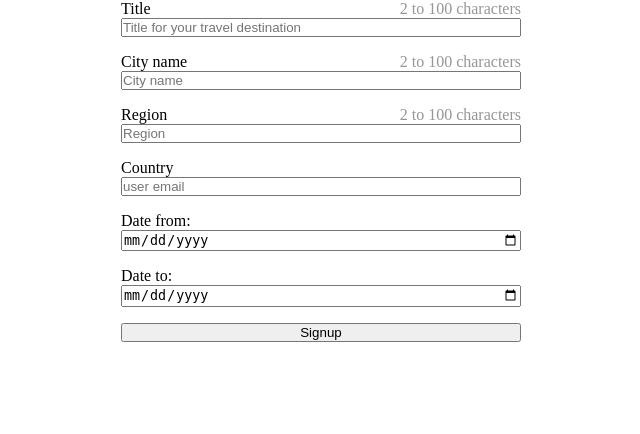
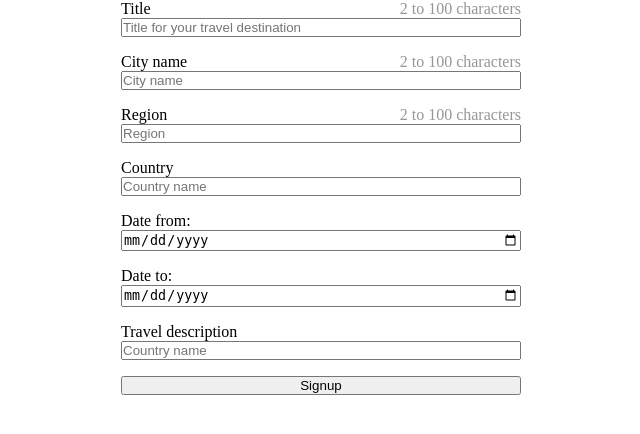
Before and after one commit to DanielCH5/2026_1_travel, a Flask app: page /create-travel in a window 1280 px wide. Shown: the part 48-482 px from the top of the page, without its empty margins (319-959 px from the left). Run offline with Flask 3, Linux system fonts and the light colour scheme.

Commit message:
Travel w/ restrictions completed

```diff
--- a/app.py
+++ b/app.py
@@ -116,7 +116,7 @@ def api_create_travel():
     try:
         #user = session.get("user", "")
         user = {
-            "user_pk" : "12341"
+            "user_pk" : "fc233718118a49459d1cf3403af17a31"
         }
         # Validations first
         city_name = x.validate_city_name()
@@ -128,6 +128,9 @@ def api_create_travel():
         travel_description = x.validate_travel_description()
 
         db, cursor = x.db()
+        travel_date_from = x.validate_travel_time_from() #TODO: Add real things and validations to this
+        travel_date_to = x.validate_travel_time_to()
+        ic(travel_date_from)
 
         country_q = "SELECT country_pk FROM countries WHERE country_name = %s"
         cursor.execute(country_q, (country_name,))
@@ -149,8 +152,6 @@ def api_create_travel():
         city_fk = city_row["city_pk"]
 
         travel_pk = uuid.uuid4().hex
-        travel_date_from = int(time.time()) #TODO: Add real things and validations to this
-        travel_date_to = int(time.time()) + 1
         user_updated = int(time.time())
         travel_q = """INSERT INTO travels VALUES(%s, %s, %s, %s, %s, %s, %s);"""
         cursor.execute(travel_q, (travel_pk, travel_title, city_fk, user["user_pk"], travel_date_from, travel_date_to, travel_description))
--- a/templates/page_create_travel.html
+++ b/templates/page_create_travel.html
@@ -1,6 +1,6 @@
 {% include "_header.html" %}
 <main>
-    <form mix-post="/api-create-user" autocomplete="off">
+    <form mix-post="/api-create-travel" autocomplete="off">
         <div>
             <label for="">
                 Title <span>{{ x.TRAVEL_TITLE_MIN }} to {{ x.TRAVEL_TITLE_MAX }} characters</span>
@@ -27,15 +27,15 @@
             <label for="">
                 Country
             </label>
-            <input name="user_email" type="email" placeholder="user email" value=""
-                mix-validate="{{x.REGEX_USER_EMAIL}}">
+            <input name="country_name" type="text" placeholder="Country name" value=""
+                mix-validate="{{x.REGEX_COUNTRY_NAME}}">
         </div>
 
         <div>
             <label for="">
                 Date from:
             </label>
-            <input type="date" id="start" name="travel_time_from"  />
+            <input type="date" name="travel_time_from" id="travel_time_to" />
         </div>
 
         <div>
@@ -43,6 +43,14 @@
                 Date to:
             </label>
             <input type="date" id="start" name="travel_time_to"  />
+        </div>
+
+        <div>
+            <label for="">
+                Travel description
+            </label>
+            <input name="travel_description" type="text" placeholder="Country name" value=""
+                mix-validate="{{x.REGEX_TRAVEL_DESCRIPTION}}">
         </div>
 
 
--- a/x.py
+++ b/x.py
@@ -3,7 +3,8 @@ import mysql.connector
 import re # Regular expressions also called Regex
 from functools import wraps
 from icecream import ic
-from datetime import datetime, timezone
+import time, calendar
+
 ##############################
 def db():
     try:
@@ -89,18 +90,22 @@ def validate_travel_description():
         raise Exception("company_exception travel_description")
     return travel_description
 ##############################
-REGEX_TRAVEL_TIME = f"^-?\d{10}(\d{3})?$" # Check for epoch
+REGEX_TRAVEL_TIME = "^-?\d{10}(\d{3})?$" # Check for epoch
 def validate_travel_time_from():
-    travel_time_from = request.form.get("travel_time_from", "").strip()
-    if not re.match(REGEX_TRAVEL_TIME, travel_time_from):
+    time_string = request.form.get("travel_time_from", "").strip()
+    epoch = str(calendar.timegm(time.strptime(time_string, "%Y-%m-%d")))
+    ic(epoch)
+    if not re.match(REGEX_TRAVEL_TIME, epoch):
         raise Exception("company_exception travel_time_from")
-    return travel_time_from
+    return int(epoch)
 ##############################
 def validate_travel_time_to():
-    travel_time_to = request.form.get("travel_time_to", "").strip()
-    if not re.match(REGEX_TRAVEL_TIME, travel_time_to):
+    time_string = request.form.get("travel_time_to", "").strip()
+    epoch = str(calendar.timegm(time.strptime(time_string, "%Y-%m-%d")))
+    ic(epoch)
+    if not re.match(REGEX_TRAVEL_TIME, epoch):
         raise Exception("company_exception travel_time_to")
-    return travel_time_to
+    return int(epoch)
 ################################################### CITY VALIDATION ####################################################
 CITY_NAME_MIN = 2
 CITY_NAME_MAX = 100
```
